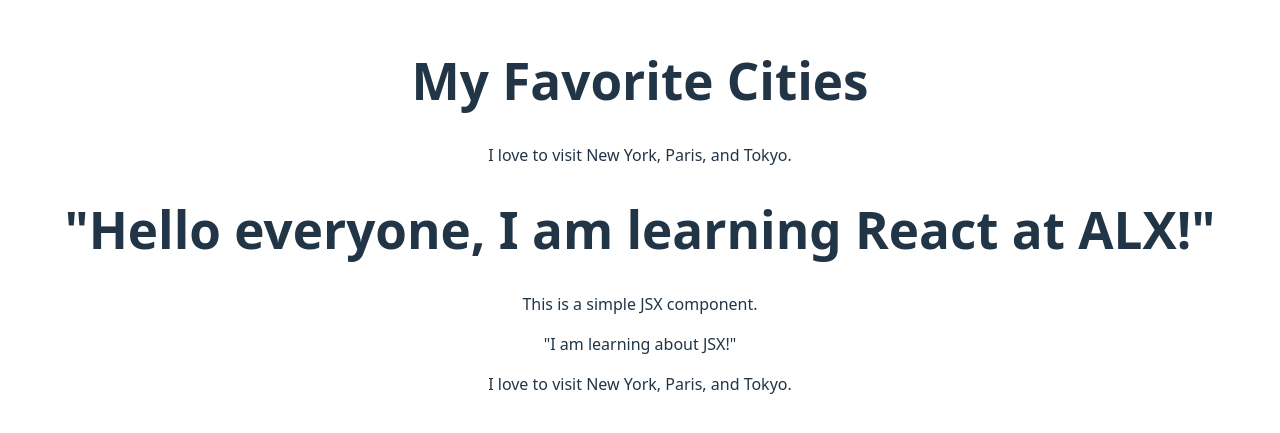
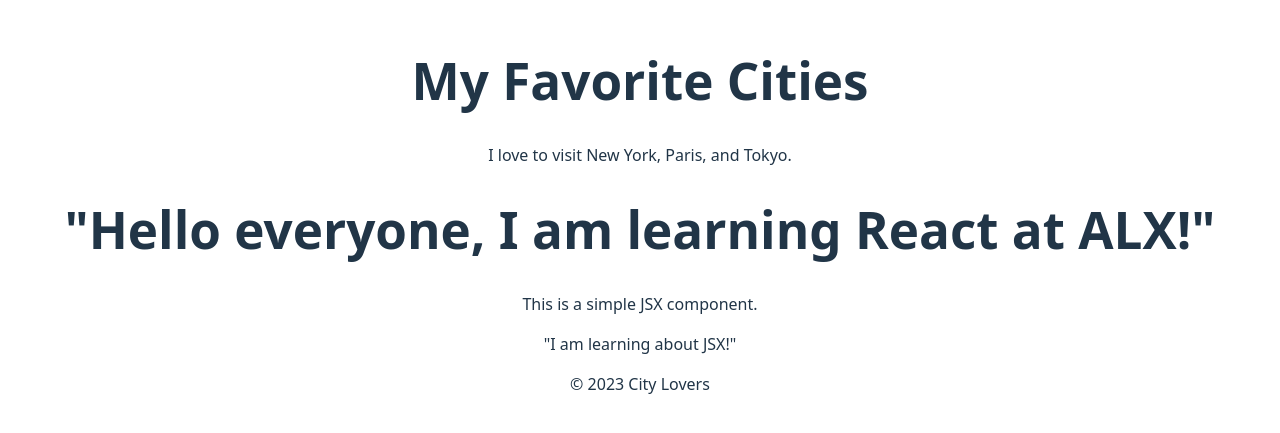
Before and after one commit to AdejareAyomikun/alx-fe-reactjs, a React (Vite) app in the folder alx-react-app/: page / in a window 1280 px wide. Shown: the part 185-618 px from the top of the page. Built offline with nearby package versions, Linux system fonts and the light colour scheme.

Commit message:
Added Header.jsx,MainContent.jsx,Footer.jsx

```diff
--- a/alx-react-app/src/components/Footer.jsx
+++ b/alx-react-app/src/components/Footer.jsx
@@ -1,8 +1,8 @@
 function Footer() {
   return (
-    <main>
-      <p>I love to visit New York, Paris, and Tokyo.</p>
-    </main>
+    <footer>
+      <p>© 2023 City Lovers</p>
+    </footer>
   );
 }
 
```
